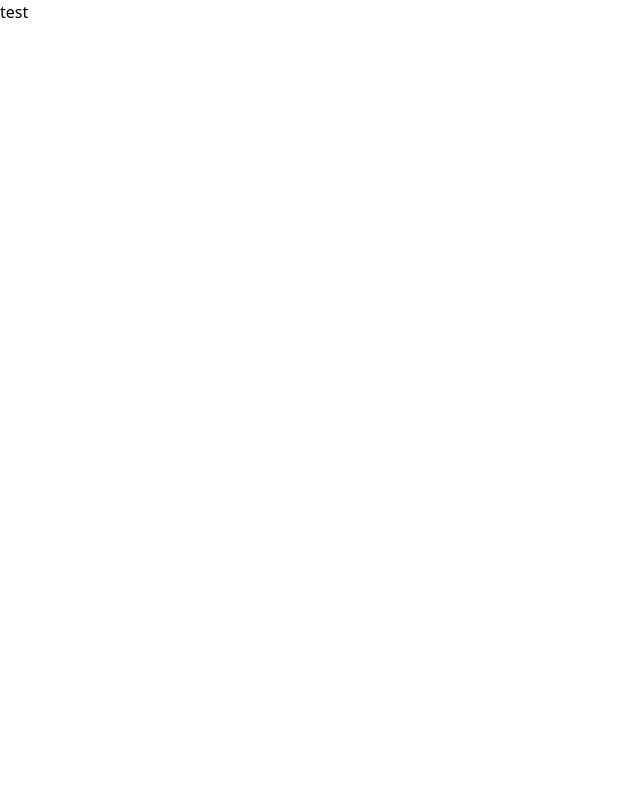
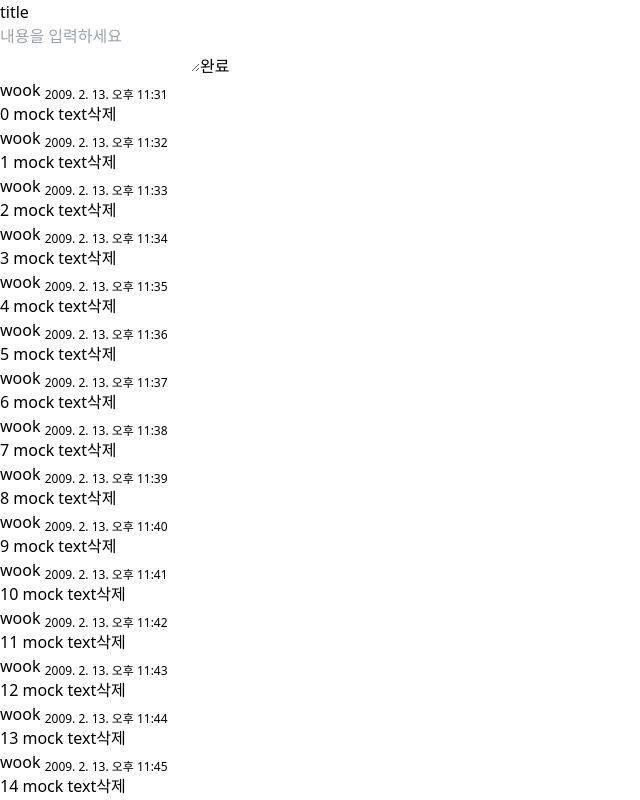
Before and after one commit to SeongWook-Hong/mini-chat, a Next.js app: page / in a window 1280 px wide. Shown: the top 800 px of the page, without its empty margins (0-640 px from the left). Built offline with nearby package versions, Linux system fonts and the light colour scheme.

Commit message:
feat: 컴포넌트 CRUD 작업

```diff
--- /dev/null
+++ b/src/components/MsgInput.tsx
@@ -0,0 +1,21 @@
+import { useRef } from "react";
+
+const MsgInput = ({ mutate }) => {
+  const textRef = useRef(null);
+
+  const onSubmit = (e) => {
+    e.preventDefault();
+    e.stopPropagation();
+    const text = textRef.current.value;
+    textRef.current.value = "";
+    mutate(text);
+  };
+  return (
+    <form onSubmit={onSubmit}>
+      <textarea ref={textRef} placeholder="내용을 입력하세요" />
+      <button type="submit">완료</button>
+    </form>
+  );
+};
+
+export default MsgInput;
--- /dev/null
+++ b/src/components/MsgItems.tsx
@@ -0,0 +1,23 @@
+const MsgItem = ({ userId, timestamp, text, onDelete }) => {
+  return (
+    <li className="border-[1px] border-black rounded-md p-2">
+      <h3>
+        {userId}{" "}
+        <sub>
+          {new Date(timestamp).toLocaleString("ko-KR", {
+            year: "numeric",
+            month: "numeric",
+            day: "numeric",
+            hour: "2-digit",
+            minute: "2-digit",
+            hour12: true,
+          })}
+        </sub>
+      </h3>
+      {text}
+      <button onClick={onDelete}>삭제</button>
+    </li>
+  );
+};
+
+export default MsgItem;
--- /dev/null
+++ b/src/components/MsgList.tsx
@@ -0,0 +1,48 @@
+import { useState } from "react";
+import MsgItem from "@/components/MsgItems";
+import MsgInput from "@/components/MsgInput";
+
+const userIds = ["hong", "wook"];
+
+const originalMsgs = Array(50)
+  .fill(0)
+  .map((_, index) => ({
+    id: index,
+    userId: userIds[1],
+    timestamp: 1234567890123 + index * 1000 * 60,
+    text: `${index} mock text`,
+  }));
+
+const MsgList = () => {
+  const [msgs, setMsgs] = useState(originalMsgs);
+  const onCreate = (text) => {
+    const newMsg = {
+      id: msgs.length,
+      userId: userIds[0],
+      timestamp: Date.now(),
+      text: `${msgs.length} ${text}`,
+    };
+    setMsgs((msgs) => [...msgs, newMsg]);
+  };
+  const onDelete = (id) => {
+    setMsgs((msgs) => {
+      const targetIndex = msgs.findIndex((msg) => msg.id === id);
+      if (targetIndex < 0) return msgs;
+      const newMsgs = [...msgs];
+      newMsgs.splice(targetIndex, 1);
+      return newMsgs;
+    });
+  };
+  return (
+    <>
+      <MsgInput mutate={onCreate} />
+      <ul className="flex flex-col p-3 gap-2">
+        {msgs.map((x) => (
+          <MsgItem key={x.id} {...x} onDelete={() => onDelete(x.id)} />
+        ))}
+      </ul>
+    </>
+  );
+};
+
+export default MsgList;
--- a/src/pages/index.tsx
+++ b/src/pages/index.tsx
@@ -1,7 +1,10 @@
+import MsgList from "@/components/MsgList";
+
 const Home = () => {
   return (
     <>
-      <h1>test</h1>
+      <h1>title</h1>
+      <MsgList />
     </>
   );
 };
```
